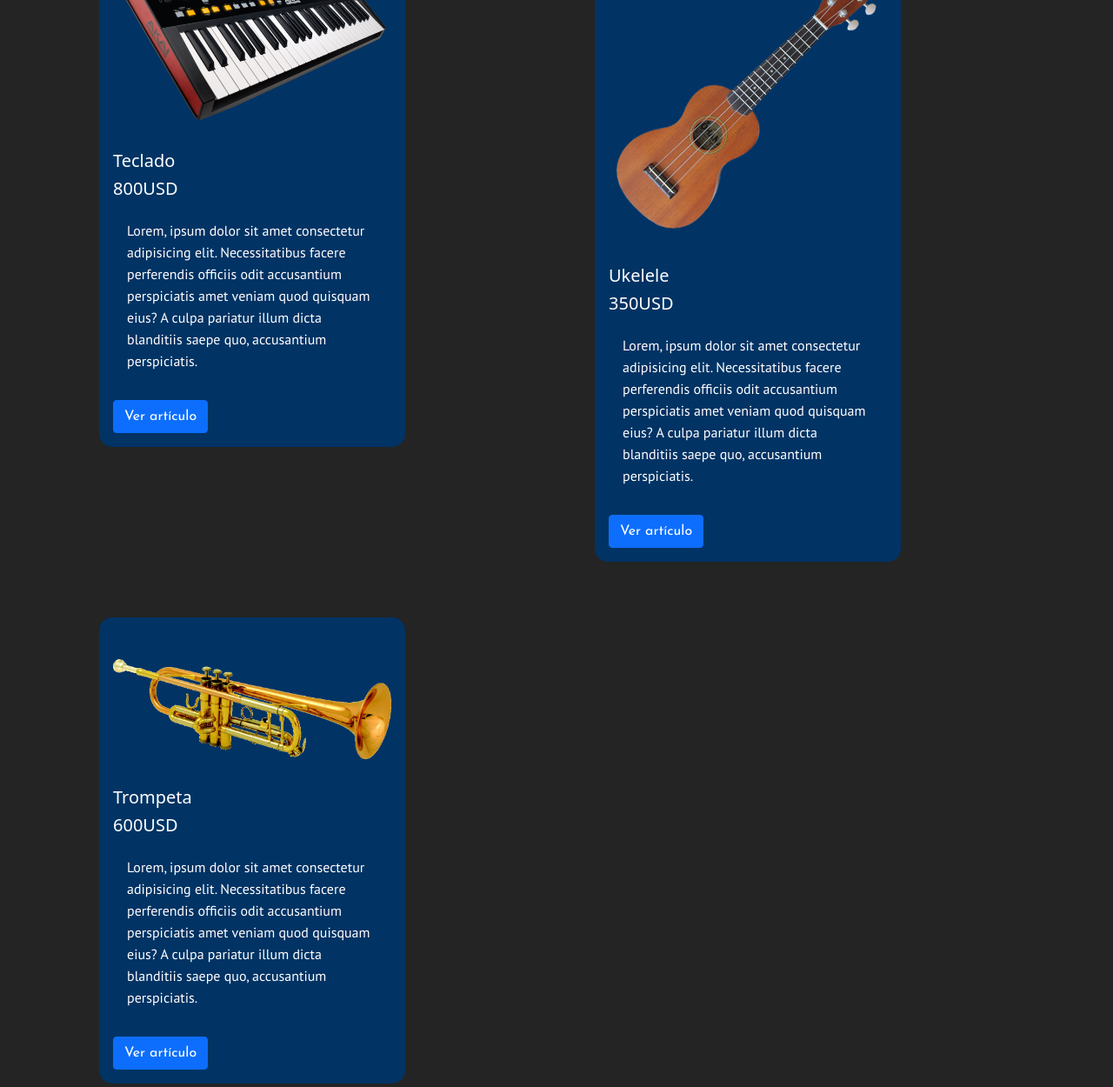
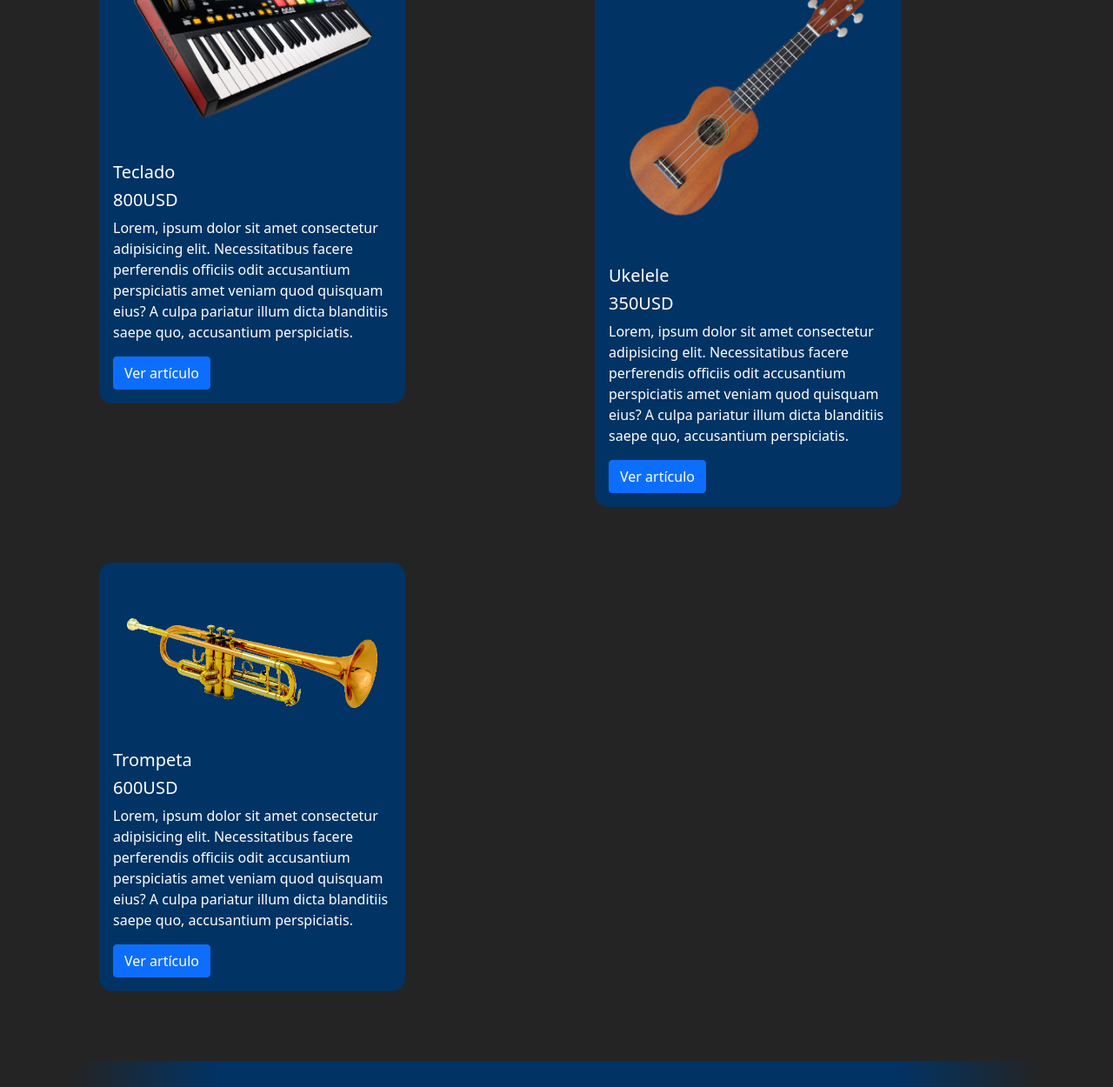
Before and after one commit to Gonzapi16/proyecto-coder, a website: page paginas/productos.html in a window 1280 px wide. Shown: the part 127-1377 px from the top of the page at 87% size. Drawn offline with nearby package versions, Linux system fonts and the light colour scheme.

Commit message:
añadi sass a toda la pagina

```diff
--- a/css/_maps.scss
+++ b/css/_maps.scss
@@ -39,6 +39,21 @@ h1 {
     }
 }
 
+.card-teclado {
+    color: white;
+    background: rgba(1,51,100,1);
+    border-radius: 15px;
+    margin: 2rem;
+}
+
+.card-ukelele {
+    @extend .card-teclado;
+}
+
+.card-trompeta {
+    @extend .card-teclado;
+}
+
 /*MIXIN*/
 
 @mixin parrafos {
--- a/css/style.css
+++ b/css/style.css
@@ -143,7 +143,6 @@ p {
     border-radius: 5px;
 }
 
-
 .card-teclado {
     color: white;
     background: rgba(1,51,100,1);
--- a/paginas/productos.html
+++ b/paginas/productos.html
@@ -6,7 +6,7 @@
     <meta name="viewport" content="width=device-width, initial-scale=1.0">
     <meta name="description" content="Catálogo de instrumentos, con su descripción y precio">
     <meta name="keywords" content="INSTRUMENTOS, MUSICA, PRECIOS, BARATO, CATALOGO, LISTA">
-    <link rel="stylesheet" href="../css/style.css">
+    <link rel="stylesheet" href="../css_sass/estilos.css">
     <link href="https://cdn.jsdelivr.net/npm/bootstrap@5.1.3/dist/css/bootstrap.min.css" rel="stylesheet" integrity="sha384-1BmE4kWBq78iYhFldvKuhfTAU6auU8tT94WrHftjDbrCEXSU1oBoqyl2QvZ6jIW3" crossorigin="anonymous">
 </head>
 <body class="color-fondo">
@@ -74,7 +74,7 @@
                 </div>
               </div>
               <div class="col 2">
-                <div class="card-teclado" style="width: 22rem;">
+                <div class="card-ukelele" style="width: 22rem;">
                     <img src="../img/ukelele.png" class="card-img-top" alt="ukelele" width="30%">
                     <div class="card-body">
                       <h5 class="card-title">Ukelele</h5>
@@ -85,7 +85,7 @@
                 </div>
               </div>
               <div class="col 3">
-                <div class="card-teclado" style="width: 22rem;">
+                <div class="card-trompeta" style="width: 22rem;">
                     <img src="../img/trompeta.png" class="card-img-top" alt="ukelele" width="30%">
                     <div class="card-body">
                       <h5 class="card-title">Trompeta</h5>
```
Also changed, not shown: paginas/contacto.html (+1 -1 lines), paginas/nosotros.html (+1 -1 lines), paginas/perfil.html (+1 -1 lines), css_sass/estilos.css, 1 other file.
